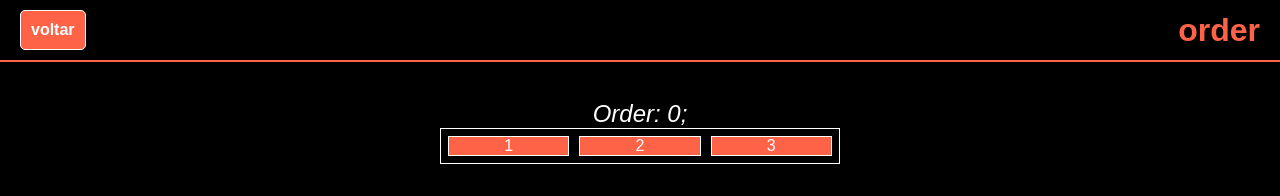
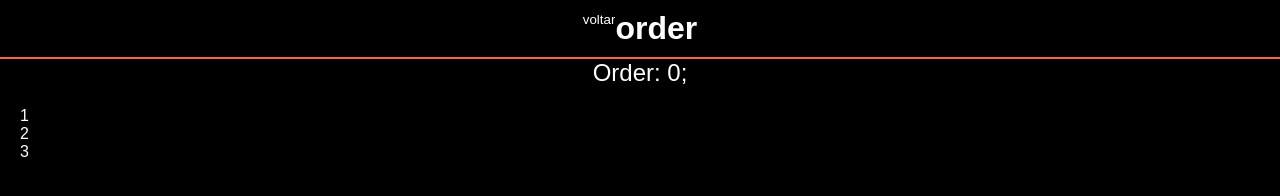
Before and after one commit to JoneBulande/FlexBox, a plain HTML site: page 2FlexItem/5Order/index.html in a window 1280 px wide. Drawn offline with Linux system fonts and the light colour scheme.

```diff
--- a/css/style.css
+++ b/css/style.css
@@ -8,69 +8,72 @@
 	border: none;
 	outline: none;
 	font-family: Arial;
-	box-sizing: border-box;
 	background-color: #000;
+}
+h1{
+	text-align: center;
 }
 h2{
 	font-weight: 300;
-	font-style: italic;
 	text-align: center;
+}
+ul, li {
+	list-style: none;
+}
+a{
+	text-decoration: none;
 }
 /********************************************/
 /*| Header  |*/
 /********************************************/
 .header{
-	top: 0;
-	left: 0;
-	width: 100%;
 	display: flex;
-	position: fixed;
-	padding: 10px 20px;
-	align-items: center;
-	justify-content: space-between;
+	padding: 10px;
+	text-align: center;
+	justify-content: center;
 	border-bottom: 2px solid tomato;
 }
-.header button{
+
+/********************************************/
+/*| principal  |*/
+/********************************************/
+.principal{
 	padding: 10px;
-	font-size: 1em;
-	cursor: pointer;
-	font-weight: 700;
-	border-radius: 5px;
-	border: 1px solid #fff;
-	background-color: tomato;
-	transition: color, background-color 1s;
-}
-.header button:hover{
-	color: tomato;
-	background-color: #fff;
-}
-.header h1{
-	color: tomato;
-}
-/********************************************/
-/*| main  |*/
-/********************************************/
-.main{
-	margin-top: 100px;
+	display: flex;
+	margin: 0 auto;
+	max-width: 800px;
+	min-height: 90vh;
+	justify-content: space-between;
 }
 /********************************************/
 /*| container  |*/
 /********************************************/
 .container{
-	padding: 2px;
+	width: 50%;
+	margin: 10px;
 	display: flex;
-	margin: 0 auto;
-	max-width: 400px;
-	margin-bottom: 50px;
-	border:1px solid #fff;
+	padding: 10px;
+	flex-direction: column;
 }
-/********************************************/
-/*| flex-item  |*/
-/********************************************/
-.item{
-	flex: 1;
-	margin: 5px;
+.container h2{
+	padding: 5px;
+	font-size: 2em;
 	text-align: center;
-	border:1px solid #fff;
+	margin-bottom: 20px;
+	border: 2px dashed #fff;
+
+}
+.container li a{
+	padding: 10px;
+	display: block;
+	font-size: 1.5em;
+	text-align: center;
+	margin-bottom: 10px;
+	border: 1px solid #fff;
 	background-color: tomato;
+	transition: background 1s;
 }
+.container li a:hover{
+	color: #124;
+	background-color: #fff;
+}
```
Also changed, not shown: 1FlexContainer/1FlexDirection/index.html (+1 -1 lines), 1FlexContainer/2Flex-wrap/index.html (+1 -1 lines), 1FlexContainer/3Flex-flow/index.html (+1 -1 lines), 1FlexContainer/4Justify-content/index.html (+1 -1 lines), 1FlexContainer/5Align-itens/index.html (+1 -1 lines), 1FlexContainer/6Align-content/index.html (+1 -1 lines), index.html (+1 -81 lines).
